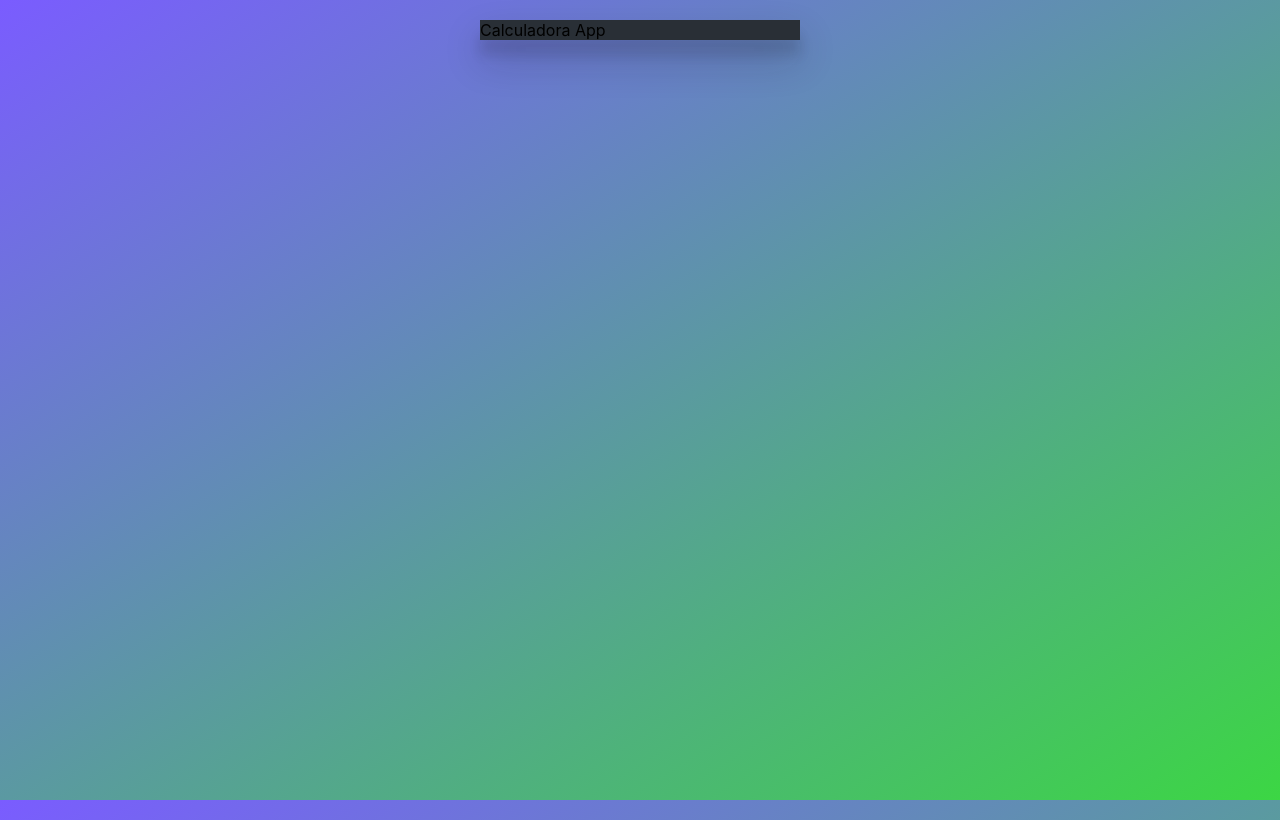
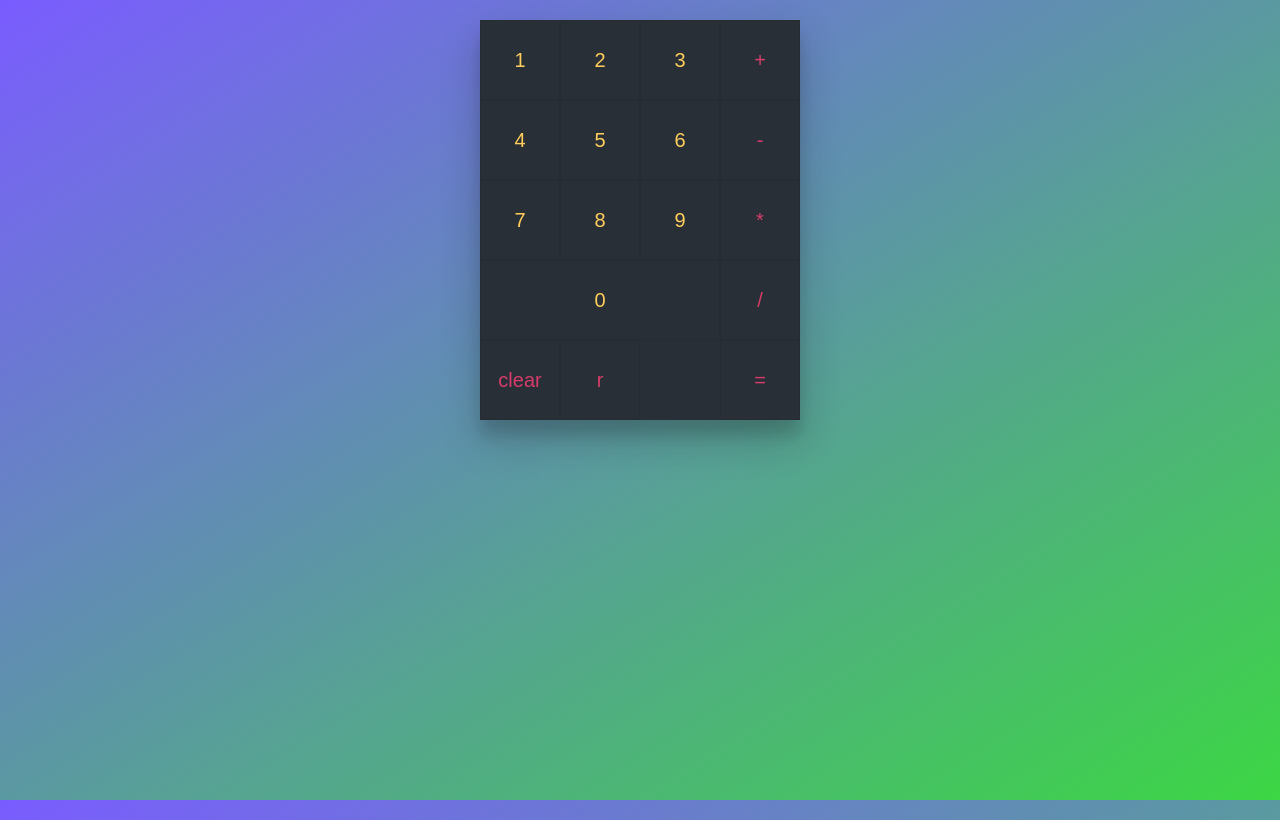
Before and after one commit to kabirivan/React-Course, a React (Create React App) app: page / in a window 1280 px wide. Built offline with nearby package versions, Linux system fonts and the light colour scheme.

Commit message:
Add calculator

```diff
--- a/src/App.css
+++ b/src/App.css
@@ -20,4 +20,73 @@
     background-color: #292f36;
     box-shadow: 0 19px 38px rgba(19, 19, 19, .24),
   0 15px 12px rgba(19, 19, 19, .12);
-  }
+}
+
+
+button {
+  outline: none;
+  border: 0;
+  padding: 16px;
+  font-size: 20px;
+  line-height: 1;
+  background-color: transparent;
+  color: #ffce5c;
+  transition: all 300ms;
+  border: 1px solid #0001;
+}
+
+button:hover {
+  color: #00a3f5;
+  border: 1px solid #ffce5c22;
+}
+
+
+.result {
+  position: relative;
+  width: 320px;
+  height: 80px;
+  padding: 8px;
+  overflow: hidden;
+  background-color: rgba(19, 19, 19, .64);
+  font-size: 32px;
+  line-height: 2;
+  color: #60d63c;
+  text-align: right;
+  direction: rtl;
+  white-space: nowrap;
+  box-sizing: border-box;
+}
+
+.functions button, .math-operations button {
+  display: inline-block;
+  width: 80px;
+  height: 80px;
+  color: #d63c6b
+}
+
+.functions button:hover,
+.math-operations button:hover {
+  color: #b696a0;
+}
+
+.numbers {
+  width: 240px;
+  float: left;
+}
+
+.numbers button {
+  display: block;
+  position: relative;
+  width: 80px;
+  height: 80px;
+  float: left;
+}
+
+.numbers button:last-child {
+  width: 100%;
+}
+
+.functions {
+  float: left;
+  width: 240px;
+}
--- a/src/App.js
+++ b/src/App.js
@@ -7,7 +7,37 @@
 
   return (
     <main className="react-calculator">
-      Calculadora App
+      <div className="results">
+      </div>
+      <div className="numbers">
+        <button>1</button>
+        <button>2</button>
+        <button>3</button>
+        <button>4</button>
+        <button>5</button>
+        <button>6</button>
+        <button>7</button>
+        <button>8</button>
+        <button>9</button>
+        <button>0</button>
+      </div>
+      <div className="functions">
+        <button>
+          clear
+        </button>
+        <button>
+          r
+        </button>
+      </div>
+
+      <div className="math-operations">
+        <button>+</button>
+        <button>-</button>
+        <button>*</button>
+        <button>/</button>
+        <button>=</button>
+      </div>
+
     </main>
   );
 }
```
